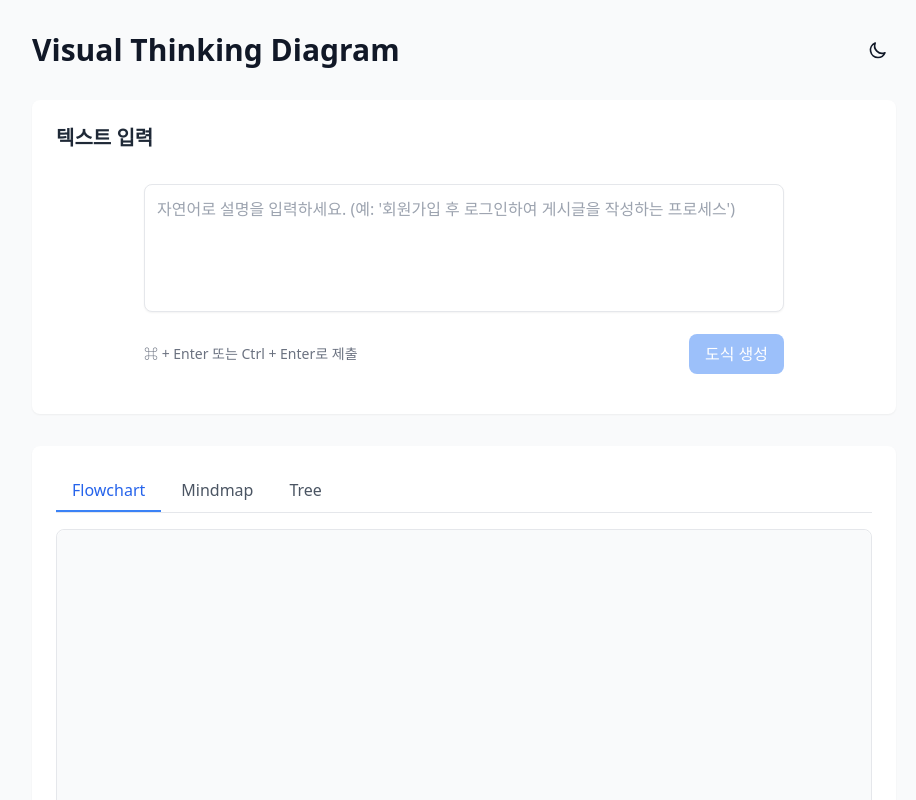
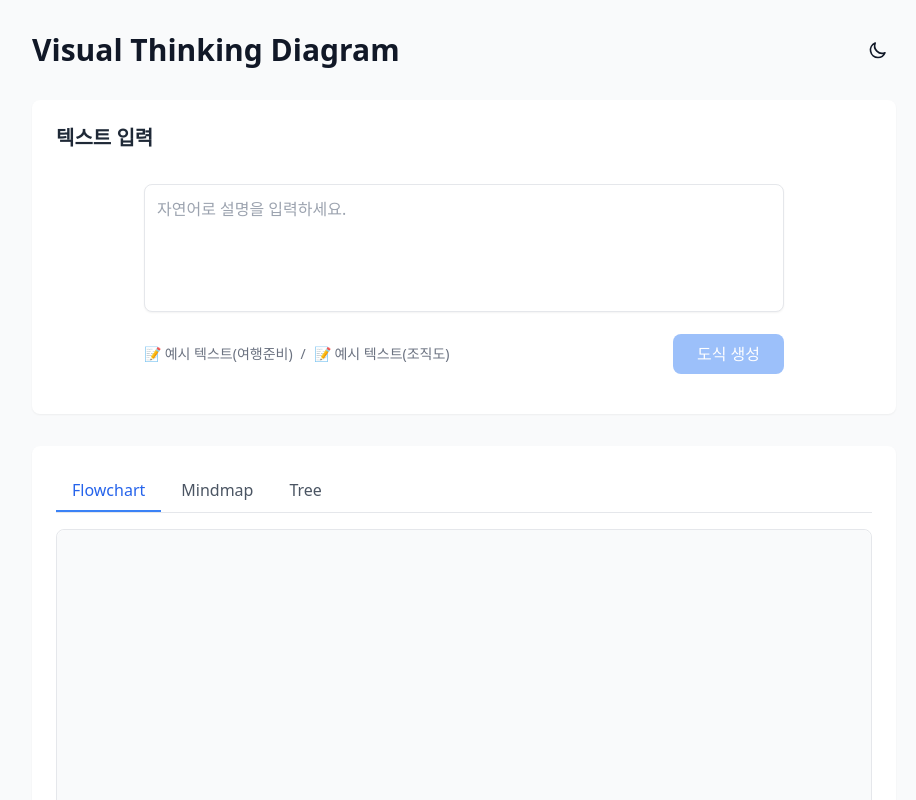
Before and after one commit to Lisaworld/visual-diagram-agent, a Next.js app: page / in a window 1280 px wide. Shown: the top 800 px of the page, without its empty margins (176-1092 px from the left). Built offline with nearby package versions, Linux system fonts and the light colour scheme; no server answers.

Commit message:
feat: 예시 텍스트 버튼 UI 개선 및 조직도 예시 추가

```diff
--- a/src/components/InputBox.tsx
+++ b/src/components/InputBox.tsx
@@ -1,5 +1,9 @@
 import React, { useCallback, useEffect, useState } from 'react';
 import { useAgentContext } from '../contexts/AgentContextProvider';
+
+const EXAMPLE_TRAVEL_TEXT = "여행을 준비할 때 고려할 점은 교통, 숙소, 일정, 음식, 예산이 있어. 교통은 비행기, 기차, 렌터카로 나뉘고, 숙소는 호텔, 에어비앤비, 게스트하우스가 있고, 일정은 도착, 관광, 휴식으로 계획해";
+
+const EXAMPLE_ORG_TEXT = "IT 회사 조직도는 CEO 아래에 기술총괄, 사업총괄, 경영지원 부서가 있어. 기술총괄 아래에는 개발팀과 인프라팀, 사업총괄 아래에는 마케팅팀, 영업팀, 고객지원팀이 있고, 개발팀은 프론트엔드, 백엔드, AI팀으로 나뉘어.";
 
 const InputBox: React.FC = () => {
   const { userInput, setUserInput, processUserInput, isProcessing, error } = useAgentContext();
@@ -28,6 +32,12 @@ const InputBox: React.FC = () => {
     }
   }, [handleSubmit]);
 
+  const handleExampleClick = useCallback((text: string) => (e: React.MouseEvent) => {
+    e.preventDefault();
+    setLocalInput(text);
+    setUserInput(text);
+  }, [setUserInput]);
+
   return (
     <form onSubmit={handleSubmit} className="w-full max-w-2xl mx-auto p-4" id="input-form" name="input-form">
       <div className="flex flex-col gap-4">
@@ -40,7 +50,7 @@ const InputBox: React.FC = () => {
             onKeyDown={handleKeyDown}
             disabled={isProcessing}
             className="w-full h-32 p-3 border rounded-lg shadow-sm focus:ring-2 focus:ring-blue-500 focus:border-transparent resize-none disabled:bg-gray-100 disabled:cursor-not-allowed"
-            placeholder="자연어로 설명을 입력하세요. (예: '회원가입 후 로그인하여 게시글을 작성하는 프로세스')"
+            placeholder="자연어로 설명을 입력하세요."
             data-testid="input-textarea"
           />
           {error && (
@@ -50,15 +60,27 @@ const InputBox: React.FC = () => {
           )}
         </div>
         <div className="flex justify-between items-center">
-          <p className="text-sm text-gray-500">
-            ⌘ + Enter 또는 Ctrl + Enter로 제출
-          </p>
+          <div className="flex items-center gap-2 text-sm text-gray-500">
+            <button
+              onClick={handleExampleClick(EXAMPLE_TRAVEL_TEXT)}
+              className="hover:text-gray-600 hover:underline focus:outline-none"
+            >
+              📝 예시 텍스트(여행준비)
+            </button>
+            <span>/</span>
+            <button
+              onClick={handleExampleClick(EXAMPLE_ORG_TEXT)}
+              className="hover:text-gray-600 hover:underline focus:outline-none"
+            >
+              📝 예시 텍스트(조직도)
+            </button>
+          </div>
           <button
             type="submit"
             id="submit-button"
             name="submit-button"
             disabled={!localInput.trim() || isProcessing}
-            className="px-4 py-2 bg-blue-500 text-white rounded-lg hover:bg-blue-600 focus:ring-2 focus:ring-blue-300 disabled:opacity-50 disabled:cursor-not-allowed flex items-center gap-2"
+            className="inline-flex px-6 py-2 bg-blue-500 text-white rounded-lg hover:bg-blue-600 focus:ring-2 focus:ring-blue-300 disabled:opacity-50 disabled:cursor-not-allowed items-center gap-2 min-w-fit"
             data-testid="submit-button"
           >
             {isProcessing ? (
```
